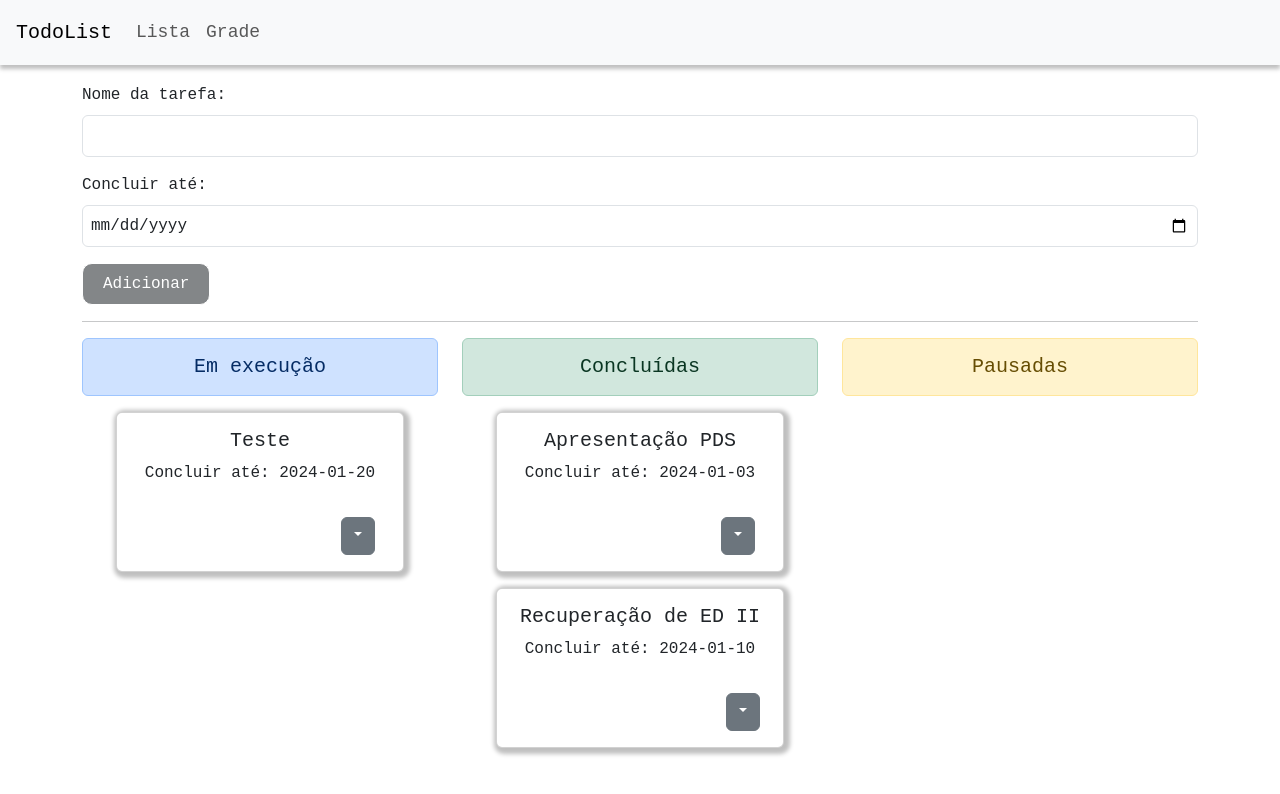
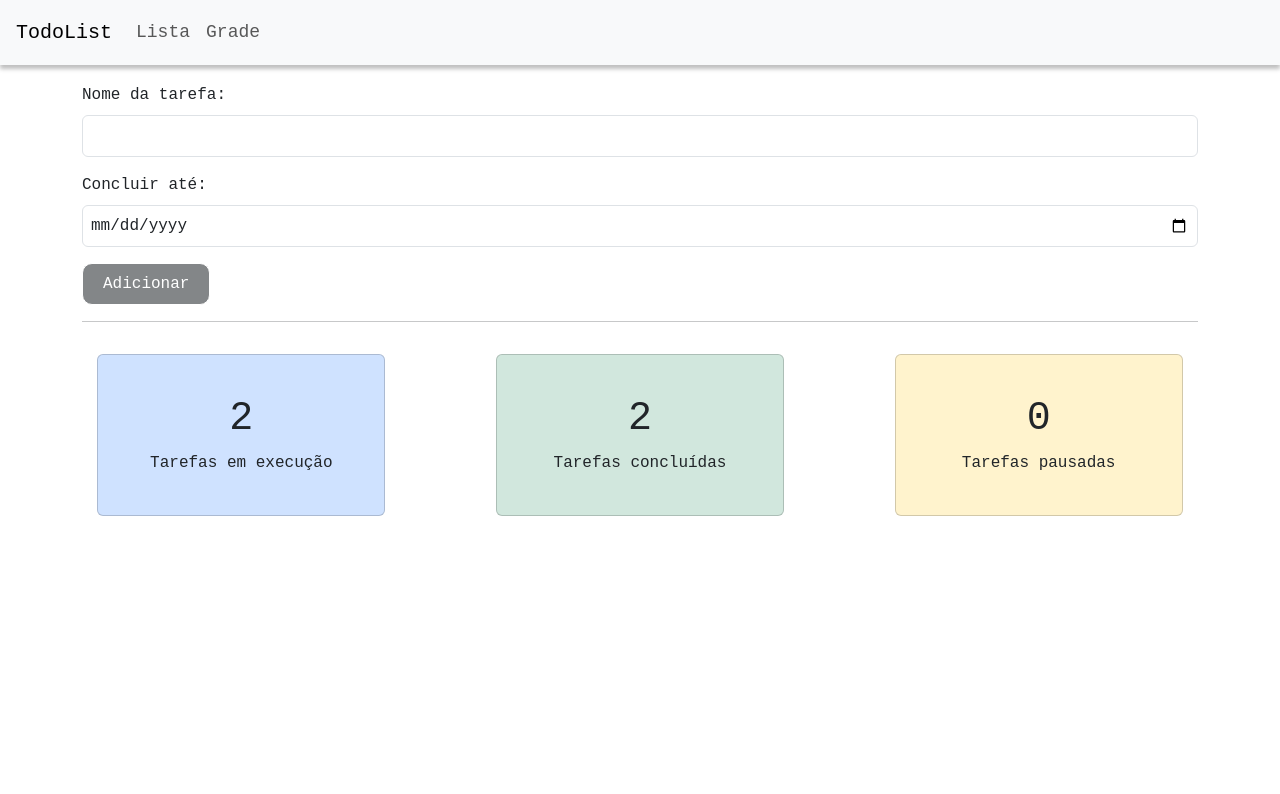
Before and after one commit to afcj8/todolist, an Angular app in the folder todolist/: page / in a window 1280 px wide. Shown: the top 794 px of the page. Built offline with nearby package versions, Linux system fonts and the light colour scheme; data requests are answered from the project's data file.

Commit message:
Componente dashboard

```diff
--- a/todolist/db/db.json
+++ b/todolist/db/db.json
@@ -17,6 +17,12 @@
       "nome": "Teste",
       "data": "2024-01-20",
       "status": "Em execução"
+    },
+    {
+      "id": 5,
+      "nome": "Estudar Ruby",
+      "data": "2024-01-31",
+      "status": "Em execução"
     }
   ]
 }
--- a/todolist/src/app/app.component.html
+++ b/todolist/src/app/app.component.html
@@ -11,4 +11,4 @@
 </nav>
 
 <app-form></app-form>
-<app-grade></app-grade>
+<app-dashboard></app-dashboard>
--- a/todolist/src/app/app.module.ts
+++ b/todolist/src/app/app.module.ts
@@ -8,13 +8,15 @@ import { AppComponent } from './app.component';
 import { FormComponent } from './componentes/form/form.component';
 import { ListaComponent } from './componentes/lista/lista.component';
 import { GradeComponent } from './componentes/grade/grade.component';
+import { DashboardComponent } from './componentes/dashboard/dashboard.component';
 
 @NgModule({
   declarations: [
     AppComponent,
     FormComponent,
     ListaComponent,
-    GradeComponent
+    GradeComponent,
+    DashboardComponent
   ],
   imports: [
     BrowserModule,
--- /dev/null
+++ b/todolist/src/app/componentes/dashboard/dashboard.component.css
@@ -0,0 +1,14 @@
+.container {
+    width: 100%;
+    display: flex;
+    justify-content: space-around;
+    margin-top: 32px;
+}
+
+.card-body {
+    display: flex;
+    flex-direction: column;
+    justify-content: center;
+    align-items: center;
+    height: 160px;
+}
--- /dev/null
+++ b/todolist/src/app/componentes/dashboard/dashboard.component.html
@@ -0,0 +1,20 @@
+<div class="container">
+    <div class="card" style="width: 18rem; background-color: #CFE2FF;">
+        <div class="card-body">
+          <h1 class="card-title">{{ tarefasEmExecucao.length }}</h1>
+          <p class="card-text">Tarefas em execução</p>
+        </div>
+    </div>
+    <div class="card" style="width: 18rem; background-color: #D1E7DD; margin: 0 80px 0 80px;">
+        <div class="card-body">
+          <h1 class="card-title">{{ tarefasConcluidas.length }}</h1>
+          <p class="card-text">Tarefas concluídas</p>
+        </div>
+    </div>
+    <div class="card" style="width: 18rem; background-color: #FFF3CD">
+        <div class="card-body">
+          <h1 class="card-title">{{ tarefasPausadas.length }}</h1>
+          <p class="card-text">Tarefas pausadas</p>
+        </div>
+    </div>
+  </div>
--- /dev/null
+++ b/todolist/src/app/componentes/dashboard/dashboard.component.ts
@@ -0,0 +1,30 @@
+import { Component, OnInit } from '@angular/core';
+import { TarefaService } from 'src/app/serviços/tarefa.service';
+import { Tarefa } from 'src/app/modelo/Tarefa';
+
+@Component({
+  selector: 'app-dashboard',
+  templateUrl: './dashboard.component.html',
+  styleUrls: ['./dashboard.component.css']
+})
+export class DashboardComponent implements OnInit {
+  tarefas: Tarefa[] = [];
+  tarefasEmExecucao: Tarefa[] = [];
+  tarefasConcluidas: Tarefa[] = [];
+  tarefasPausadas: Tarefa[] = [];
+
+  constructor(private service: TarefaService) {}
+
+  ngOnInit(): void {
+    this.service.getTarefas().subscribe(data => {
+      this.tarefas = data;
+      this.atualizarTarefas();
+    });
+  }
+
+  private atualizarTarefas() {
+    this.tarefasEmExecucao = this.tarefas.filter(tarefa => tarefa.status === 'Em execução');
+    this.tarefasConcluidas = this.tarefas.filter(tarefa => tarefa.status === 'Concluída');
+    this.tarefasPausadas = this.tarefas.filter(tarefa => tarefa.status === 'Pausada');
+  }
+}
```
Also changed, not shown: 1 other file (tests, documents, lock files or other folders).
